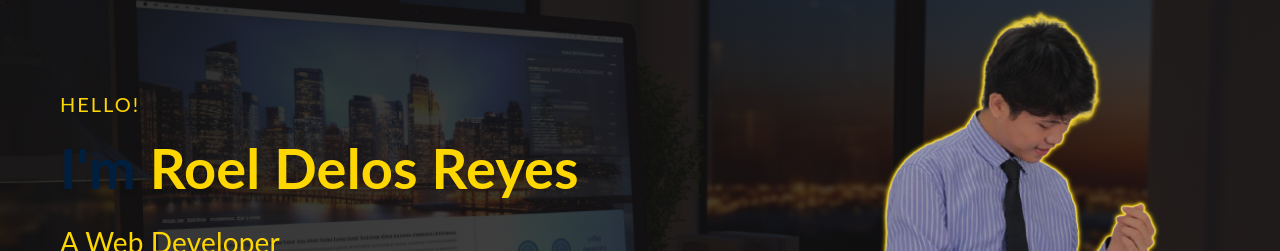
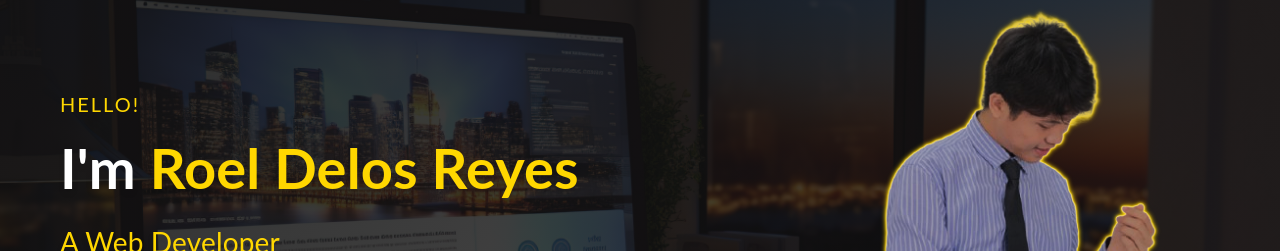
Before and after one commit to leorxdxd/Roelsportfolio, a React (Create React App) app: page / in a window 1280 px wide. Shown: the part 183-434 px from the top of the page. Built offline with nearby package versions, Linux system fonts and the light colour scheme.

Commit message:
Update Main.scss

```diff
--- a/src/assets/styles/Main.scss
+++ b/src/assets/styles/Main.scss
@@ -72,7 +72,7 @@ body {
 
       .name {
         font-size: 56px;
-        color: $navy-blue;
+        color: $white;
         font-weight: 700;
         margin-bottom: 20px;
 
```
